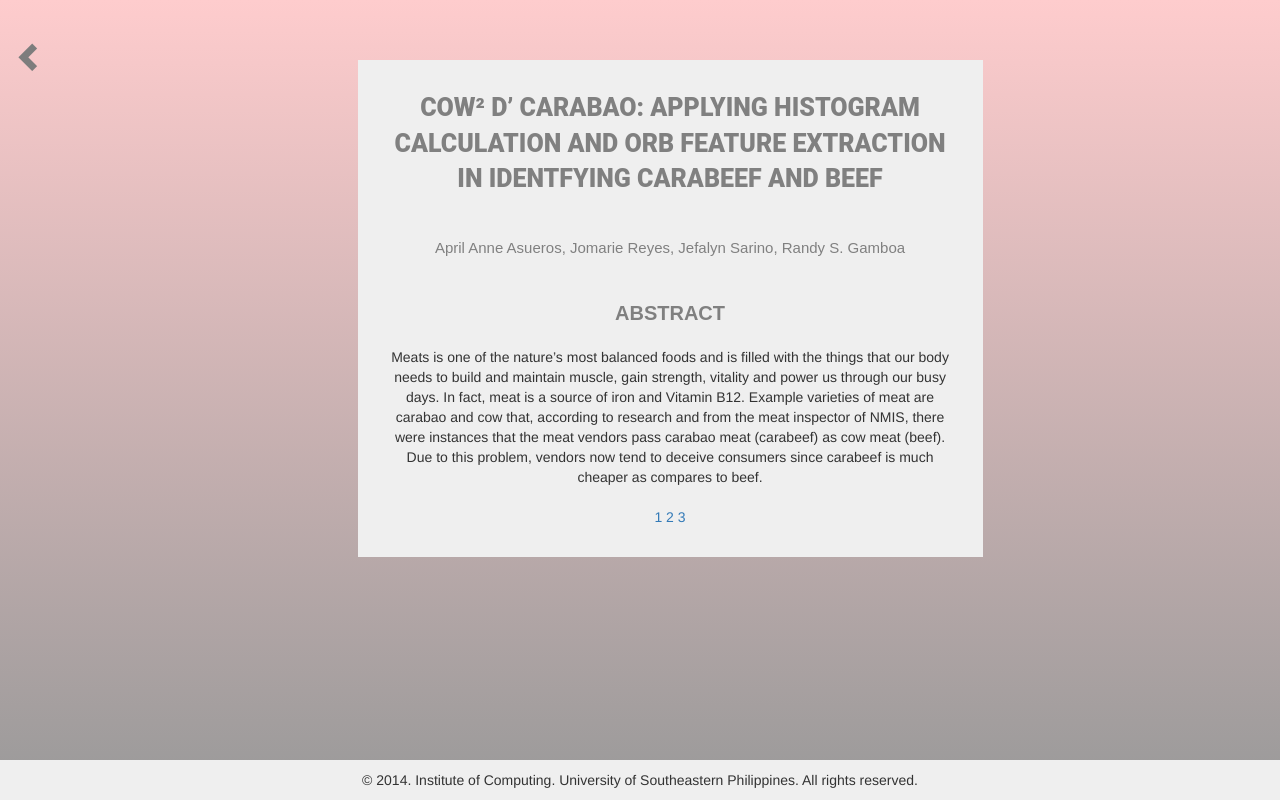
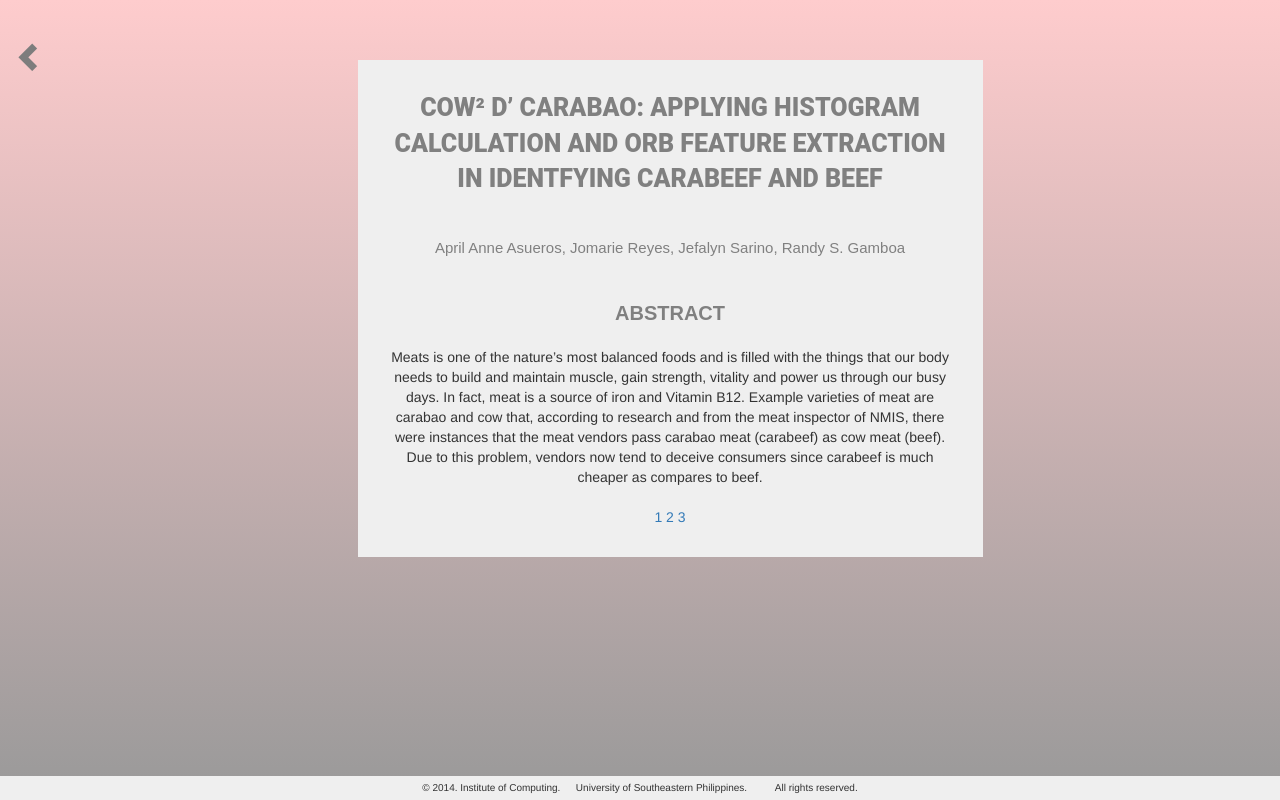
Before and after one commit to balcomandrea/dummyMobDev, a plain HTML site: page projects/trial.html in a window 1280 px wide. Drawn offline with nearby package versions, Linux system fonts and the light colour scheme.

Commit message:
pls be good to me

```diff
--- a/css/style.css
+++ b/css/style.css
@@ -54,12 +54,13 @@ h2{
 }*/
 
 .footer {
+	font-size: 10px;
   position: fixed;
 /*  position: relative;*/
   right: 0;
   bottom: 0;
   left: 0;
-  padding: 1rem;
+  padding: 5px;
   background-color: #efefef;
   text-align: center;
 }
--- a/projects/trial.html
+++ b/projects/trial.html
@@ -70,7 +70,7 @@
 
 	</div>
 <div class="footer">
-	© 2014. Institute of Computing. University of Southeastern Philippines. All rights reserved.
+	© 2014. Institute of Computing. &emsp; University of Southeastern Philippines. &emsp; &emsp; All rights reserved.
 </div>
 </div>
 
```
